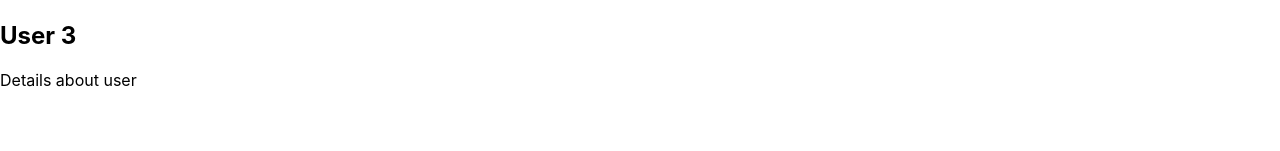
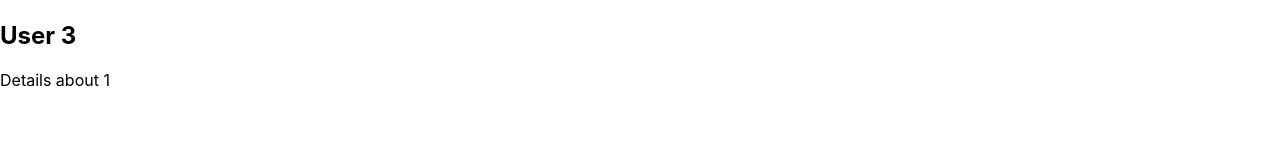
Before and after one commit to pradeep2165/react-router, a React (Create React App) app: page /users/1 in a window 1280 px wide. Shown: the part 149-300 px from the top of the page. Built offline with nearby package versions, Linux system fonts and the light colour scheme.

Commit message:
use of URL Params

```diff
--- a/src/components/UserDetails.js
+++ b/src/components/UserDetails.js
@@ -1,7 +1,10 @@
 import React from "react";
+import { useParams } from "react-router-dom";
 
 function UserDetails() {
-  return <div>Details about user</div>;
+  const { userId } = useParams();
+
+  return <div>Details about {userId}</div>;
 }
 
 export default UserDetails;
```
